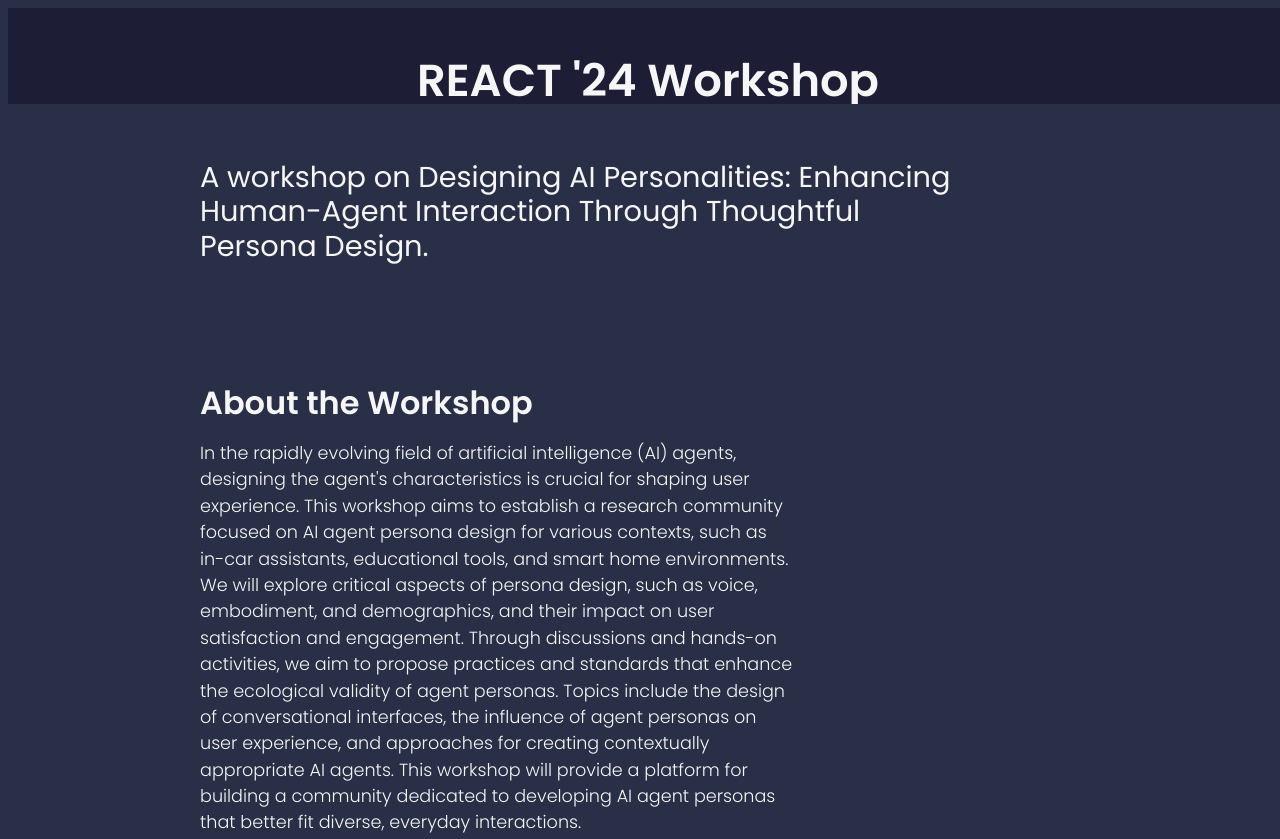
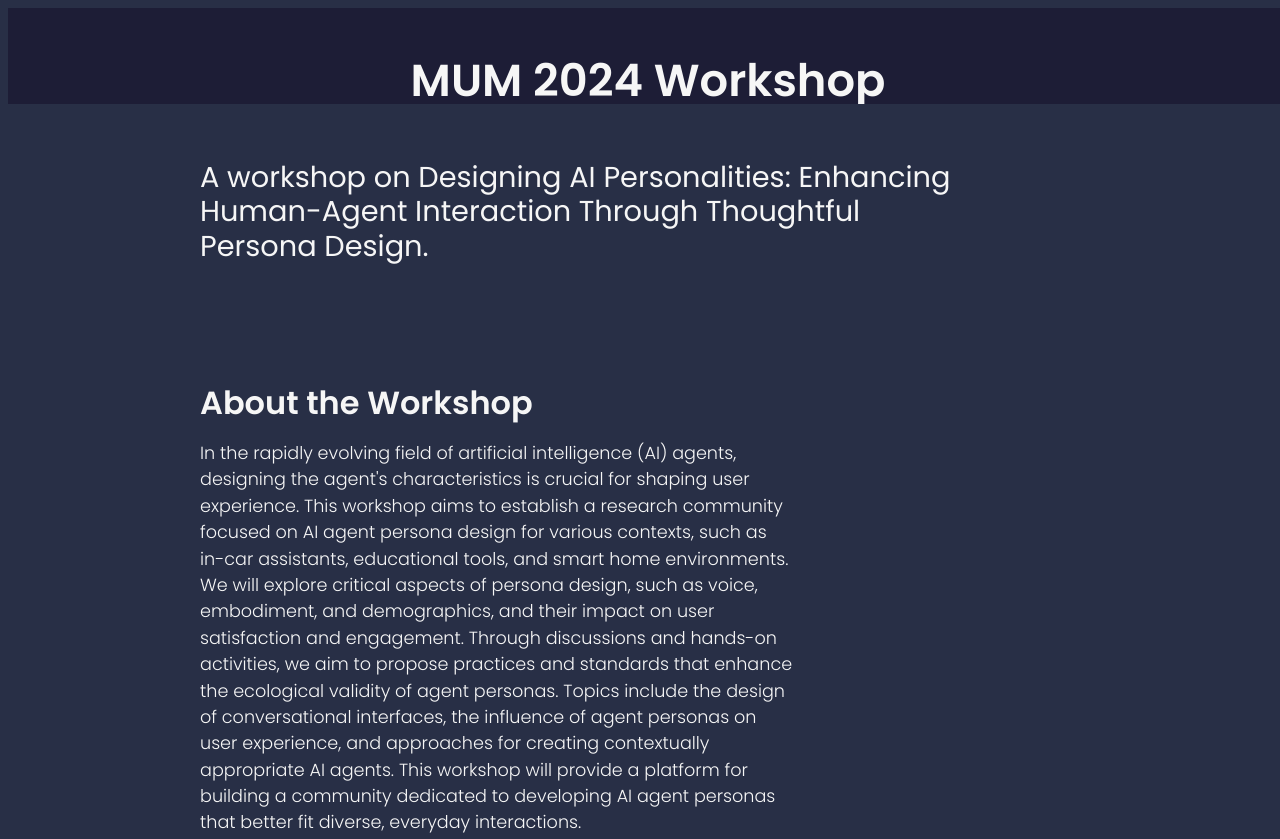
Before and after one commit to ThomasMildner/DAIP, a plain HTML site: page index.html in a window 1280 px wide. Shown: the top 839 px of the page. Drawn offline with nearby package versions, Linux system fonts and the light colour scheme.

Commit message:
initial website

```diff
--- a/index.html
+++ b/index.html
@@ -4,7 +4,7 @@
     <meta charset="UTF-8">
     <meta name="description" content="MUM 2024 Designing AI Personalities">
     <meta name="Thomas Mildner">
-    <title>REACT Workshop '24 Bremen</title>
+    <title>MUM 2024 Workshop on Designing AI Personalities</title>
     <link rel="stylesheet" href="css/style.css">
     <link rel="preconnect" href="https://fonts.googleapis.com">
     <link rel="preconnect" href="https://fonts.gstatic.com" crossorigin>
@@ -32,7 +32,7 @@
 <!--            </span>-->
 
             <div id="nav-list">
-                <h1 id="nav-title">REACT '24 Workshop</h1>
+                <h1 id="nav-title">MUM 2024 Workshop</h1>
             </div>
 
         </div>
```
